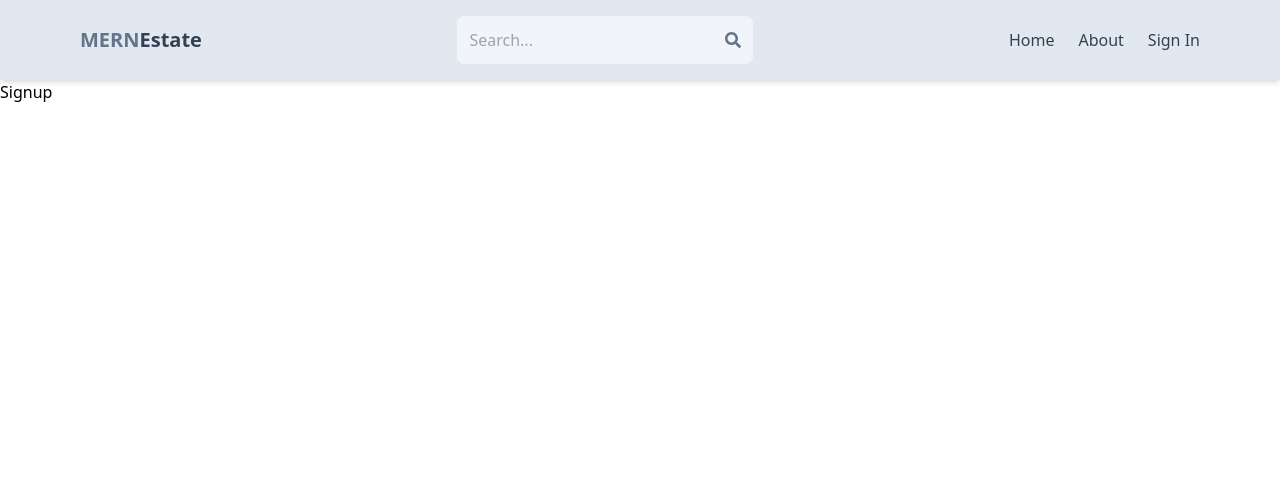
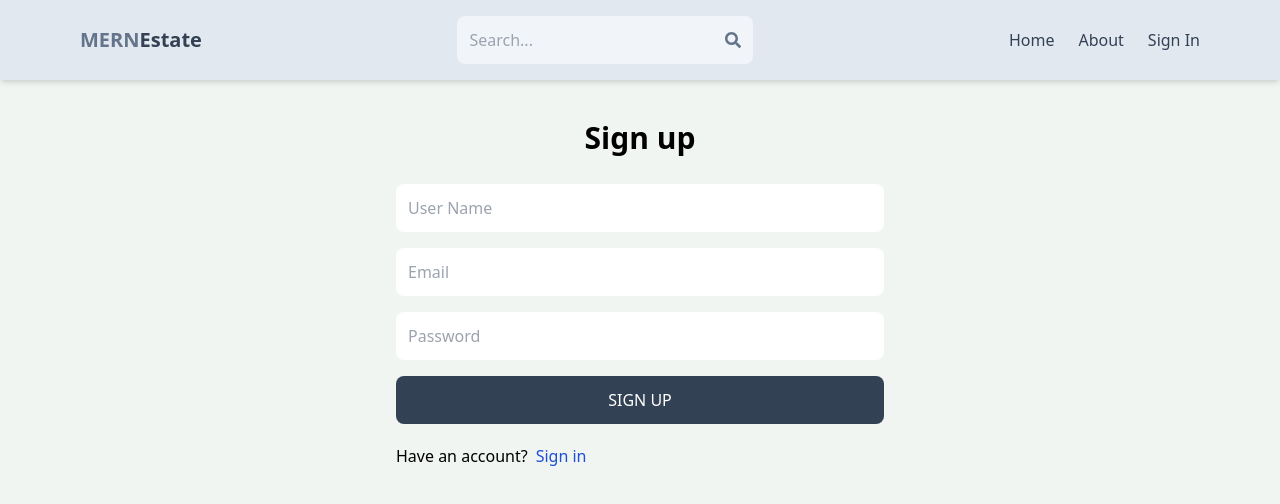
Before and after one commit to rajeev-lochan-panda/mern-estate, a React (Create React App) app in the folder client/: page /sign-up in a window 1280 px wide. Shown: the top 504 px of the page. Built offline with nearby package versions, Linux system fonts and the light colour scheme.

Commit message:
added validation and api integration

```diff
--- a/client/package.json
+++ b/client/package.json
@@ -15,6 +15,7 @@
     "react-icons": "^5.3.0",
     "react-router-dom": "^6.27.0",
     "react-scripts": "5.0.1",
+    "sonner": "^1.5.0",
     "typescript": "^4.9.5",
     "web-vitals": "^2.1.4"
   },
--- a/client/src/App.tsx
+++ b/client/src/App.tsx
@@ -1,4 +1,5 @@
 import { BrowserRouter, Routes, Route } from "react-router-dom";
+import { Toaster } from "sonner";
 import Home from "./pages/Home";
 import About from "./pages/About";
 import Signin from "./pages/Signin";
@@ -8,6 +9,8 @@ import Header from "./components/Header";
 
 function App() {
   return (
+    <>
+    <Toaster richColors position="top-right" duration={3000}/>
     <BrowserRouter>
       <Header />
       <Routes>
@@ -18,6 +21,7 @@ function App() {
         <Route path="/about" element={<About />} />
       </Routes>
     </BrowserRouter>
+    </>
   );
 }
 
--- /dev/null
+++ b/client/src/config.js
@@ -0,0 +1 @@
+export const BASE_URL = "http://localhost:8000/api";
--- a/client/src/index.css
+++ b/client/src/index.css
@@ -1,3 +1,7 @@
 @tailwind base;
 @tailwind components;
 @tailwind utilities;
+
+body {
+    background-color: rgb(241, 245, 241);
+}
--- a/client/src/pages/Signup.tsx
+++ b/client/src/pages/Signup.tsx
@@ -1,5 +1,155 @@
+import React from "react";
+import { useState } from "react";
+import { Link, useNavigate } from "react-router-dom";
+import { BASE_URL } from "../config";
+import { toast } from "sonner";
+
 function Signup() {
-  return <div>Signup</div>;
+  //#region variables
+  const navigate = useNavigate();
+
+  //stores form data state
+  const [formData, setFormData] = useState({
+    username: "",
+    email: "",
+    password: "",
+  });
+
+  //stores error messages state
+  const [error, setError] = useState({
+    username: "",
+    email: "",
+    password: "",
+    form: "",
+  });
+
+  //stores loading state
+  const [loading, setLoading] = useState(false);
+  //#endregion
+
+  //#region functions
+
+  //handles email validations
+  const validateEmail = (email: string) =>
+    /^[^\s@]+@[^\s@]+\.[^\s@]+$/.test(email);
+
+  //handles field validations
+  const validateField = (id: string, value: string) => {
+    let message = "";
+    if (!value) {
+      message = `${id.charAt(0).toUpperCase() + id.slice(1)} is required.`;
+    } else if (id === "email" && !validateEmail(value)) {
+      message = "Please enter a valid email address.";
+    }
+    return message;
+  };
+
+  //handles input changes
+  const handleChange = (e: React.ChangeEvent<HTMLInputElement>) => {
+    const { id, value } = e.target;
+    setFormData({ ...formData, [id]: value });
+    setError({ ...error, [id]: validateField(id, value) });
+  };
+
+  //handles form submission
+  const handleSubmit = async (e: React.FormEvent<HTMLFormElement>) => {
+    e.preventDefault();
+    const newError = {
+      username: validateField("username", formData.username),
+      email: validateField("email", formData.email),
+      password: validateField("password", formData.password),
+      form: "",
+    };
+
+    if (newError.username || newError.email || newError.password) {
+      setError(newError);
+      return;
+    }
+
+    try {
+      setLoading(true);
+      const res = await fetch(`${BASE_URL}/auth/sign-up`, {
+        method: "POST",
+        headers: {
+          "Content-Type": "application/json",
+        },
+        body: JSON.stringify(formData),
+      });
+      const data = await res.json();
+
+      if (data.success === false) {
+        setLoading(false);
+        setError({ ...error, form: data.message });
+        toast.error(data.message);
+        return;
+      }
+
+      setError({ username: "", email: "", password: "", form: "" });
+      setFormData({ username: "", email: "", password: "" });
+      setLoading(false);
+      toast.success(data.message);
+      navigate("/sign-in");
+    } catch (err: any) {
+      setLoading(false);
+      setError({ ...error, form: err.message });
+      toast.error(err.message);
+    }
+  };
+
+  //#endregion
+
+  return (
+    <div className="p-3 max-w-lg mx-auto">
+      <h1 className="text-3xl text-center font-semibold my-7">Sign up</h1>
+      <form className="flex flex-col gap-4" onSubmit={(e) => handleSubmit(e)}>
+        <input
+          type="text"
+          id="username"
+          name="username"
+          placeholder="User Name"
+          className="boerder p-3 rounded-lg focus:outline-slate-300"
+          value={formData.username}
+          onChange={(e) => handleChange(e)}
+        />
+        {error.username && <p className="text-red-500">{error.username}</p>}
+
+        <input
+          type="email"
+          id="email"
+          name="email"
+          placeholder="Email"
+          className="boerder p-3 rounded-lg focus:outline-slate-300"
+          value={formData.email}
+          onChange={(e) => handleChange(e)}
+        />
+        {error.email && <p className="text-red-500">{error.email}</p>}
+
+        <input
+          type="password"
+          id="password"
+          name="password"
+          placeholder="Password"
+          className="boerder p-3 rounded-lg focus:outline-slate-300"
+          value={formData.password}
+          onChange={(e) => handleChange(e)}
+        />
+        {error.password && <p className="text-red-500">{error.password}</p>}
+
+        <button
+          disabled={loading}
+          className="bg-slate-700 p-3 rounded-lg text-white uppercase hover:opacity-95 disabled:opacity-80"
+        >
+          {loading ? "Loading..." : "Sign up"}
+        </button>
+      </form>
+      <div className="flex gap-2 mt-5">
+        <p>Have an account?</p>
+        <Link to={"/sign-in"}>
+          <span className="text-blue-700">Sign in</span>
+        </Link>
+      </div>
+    </div>
+  );
 }
 
 export default Signup;
```
